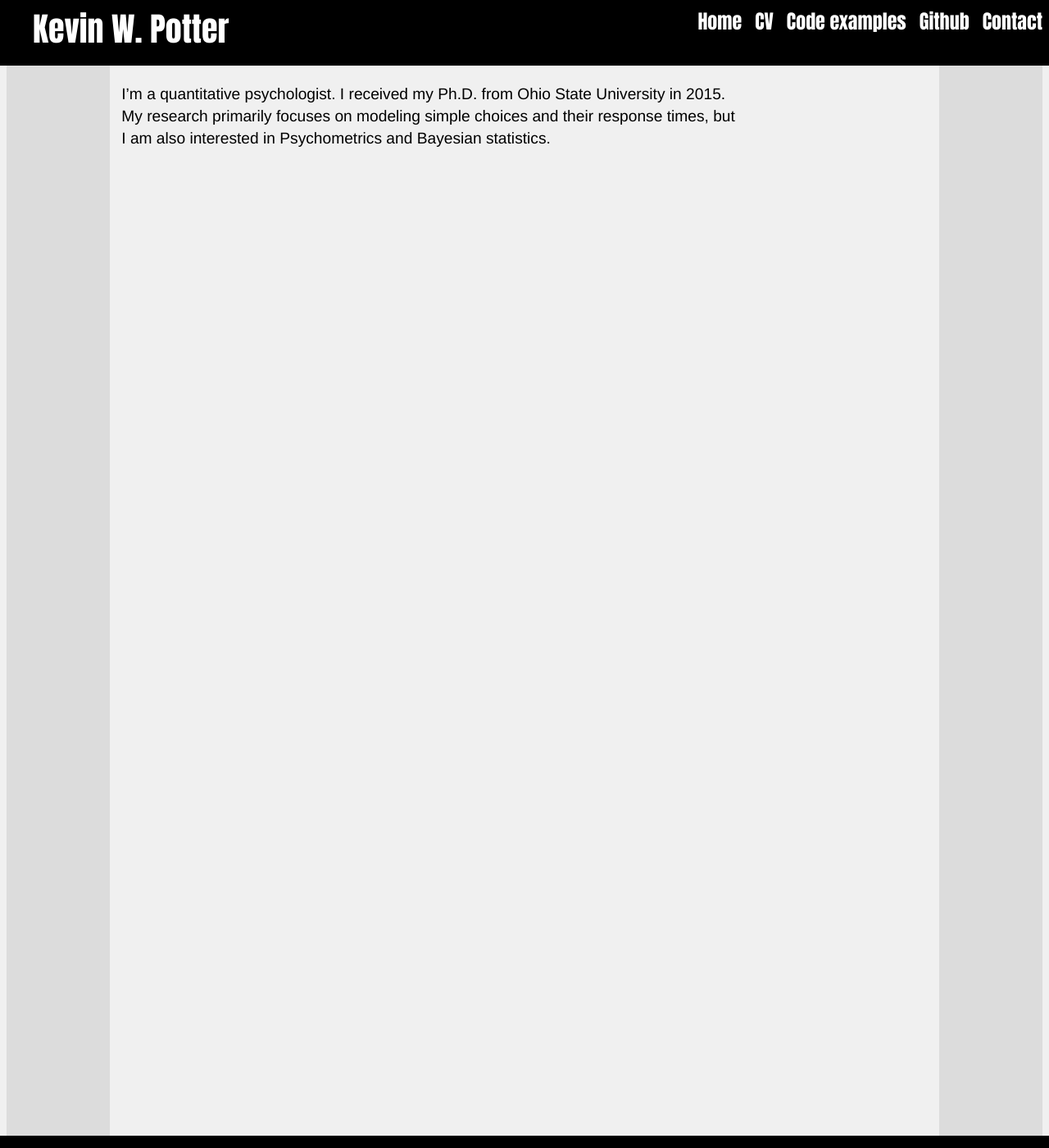
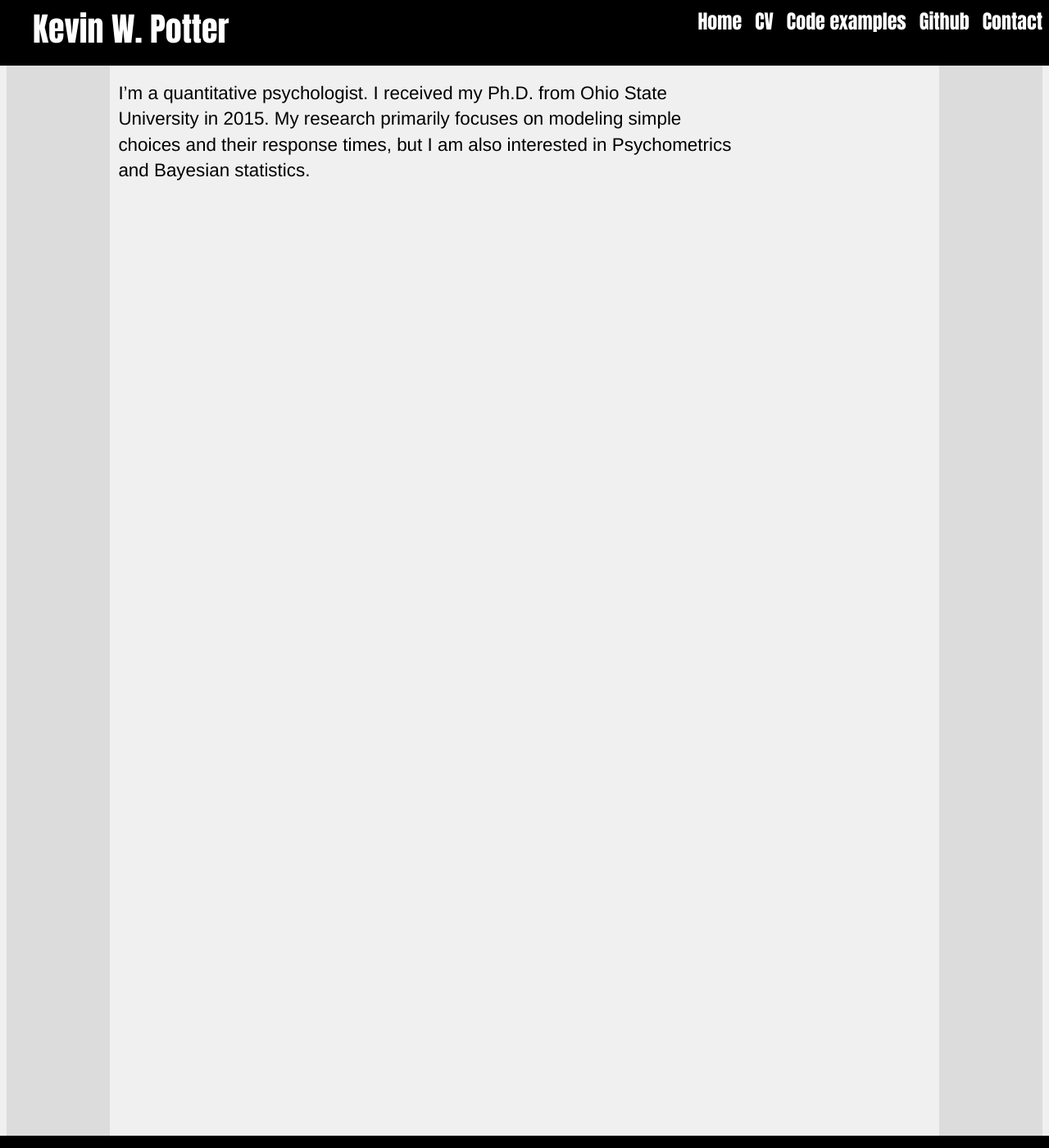
Before and after one commit to rettopnivek/rettopnivek.github.io, a Jekyll site: the page built from index.md, in a window 1280 px wide and 1400 px high. Shown: the whole window at 82% size. Built offline with Jekyll 4.4.1, drawn with Linux system fonts in a browser that asks for light colours.

Commit message:
Update main.css

```diff
--- a/css/main.css
+++ b/css/main.css
@@ -108,8 +108,8 @@ a:visited {
 }
 /* Paragraph properties */
 p {
-	font-size: 1.2em;
+	font-size: 1.4em;
 	line-height: 1.4em;
 	color: black;
-	margin: .2em;
+	margin: 0px;
 }
```
